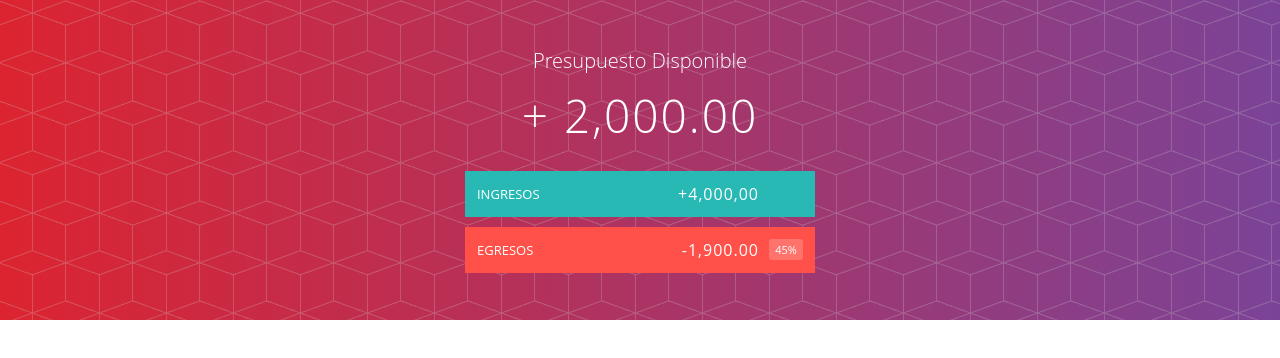
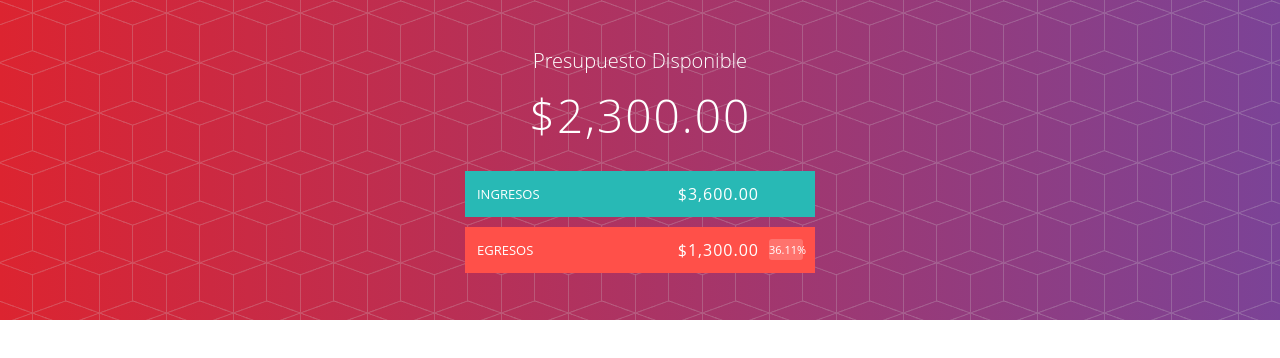
Before and after one commit to CristianPaolini/App-Web-Presupuesto, a plain HTML site: page index.html in a window 1280 px wide. Drawn offline with Linux system fonts and the light colour scheme.

Commit message:
Added methods for money and percentage format.

```diff
--- a/index.html
+++ b/index.html
@@ -7,7 +7,7 @@
     <title>Aplicación Presupuesto</title>
     <link rel="stylesheet" href="css/style.css">
 </head>
-<body>
+<body onload="cargarApp()">
     <div class="cabecero">
         <div class="presupuesto">
             <div class="presupuesto_titulo">
--- a/js/app.js
+++ b/js/app.js
@@ -7,3 +7,40 @@ const egresos = [
     new Egreso('Renta departamento', 900),
     new Egreso('Ropa', 400)
 ];
+
+let cargarApp = () => {
+    cargarCabecero();
+}
+
+let totalIngresos = () => {
+    let totalIngreso = 0;
+    for(let ingreso of ingresos) {
+        totalIngreso += ingreso.valor;
+    }
+    return totalIngreso;
+}
+
+let totalEgresos = () => {
+    let totalEgreso = 0;
+    for(let egreso of egresos) {
+        totalEgreso += egreso.valor;
+    }
+    return totalEgreso;
+}
+
+let cargarCabecero = () => {
+    let presupuesto = totalIngresos() - totalEgresos();
+    let porcentajeEgreso = totalEgresos() / totalIngresos();
+    document.getElementById('presupuesto').innerHTML = formatoMoneda(presupuesto);
+    document.getElementById('porcentaje').innerHTML = formatoPorcentaje(porcentajeEgreso);
+    document.getElementById('ingresos').innerHTML = formatoMoneda(totalIngresos());
+    document.getElementById('egresos').innerHTML = formatoMoneda(totalEgresos());
+}
+
+const formatoMoneda = (valor) => {
+    return valor.toLocaleString('en-US', {style:'currency', currency:'USD', minimumFractionDigits:2});
+}
+
+const formatoPorcentaje = (valor) => {
+    return valor.toLocaleString('en-US', {style:'percent', minimumFractionDigits:2})
+}
```
